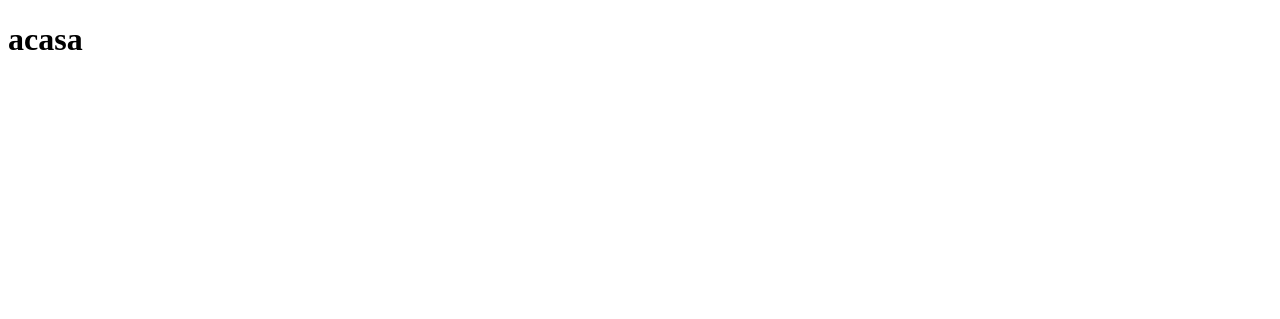
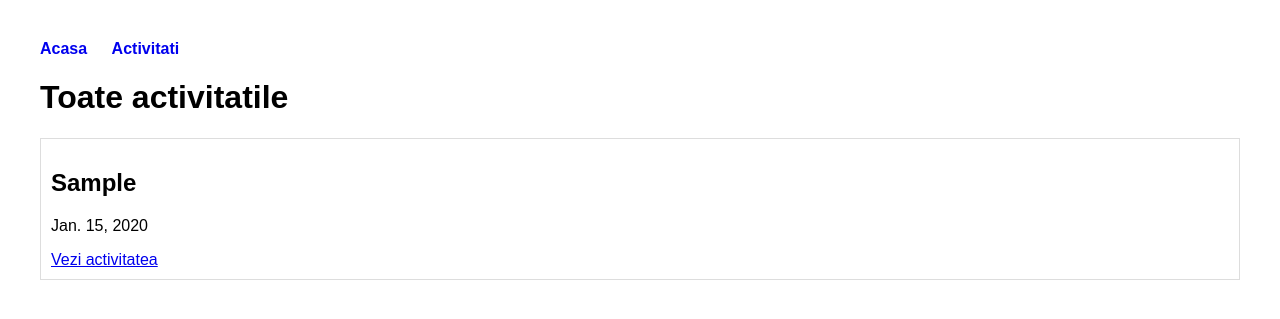
Before and after one commit to mara-1104/ATESTAT-INFORMATICA-2026, a Django app: page /activitati/ in a window 1280 px wide. Before the commit the part shown is almost empty. Shown: the top 319 px of the page. Run offline with Django 5.2, Linux system fonts and the light colour scheme; tables that the repository leaves empty hold one stand-in row (values such as "Sample post").

Commit message:
base html

```diff
--- a/ACTIVITATI_EXTRASCOLARE/ACTIVITATI_EXTRASCOLARE/urls.py
+++ b/ACTIVITATI_EXTRASCOLARE/ACTIVITATI_EXTRASCOLARE/urls.py
@@ -19,6 +19,5 @@ from django.urls import path, include
 
 urlpatterns = [
     path('admin/', admin.site.urls),
-	path('activitati/', include('activitati.urls')),
-	path('utilizatori/', include('utilizatori.urls')),
+	path('', include('activitati.urls')),
 ]
--- a/ACTIVITATI_EXTRASCOLARE/activitati/templates/acasa.html
+++ b/ACTIVITATI_EXTRASCOLARE/activitati/templates/acasa.html
@@ -1,11 +1,17 @@
-<!DOCTYPE html>
-<html lang="en">
-<head>
-    <meta charset="UTF-8">
-    <meta name="viewport" content="width=device-width, initial-scale=1.0">
-    <title>acasa</title>
-</head>
-<body>
-    <h1>acasa</h1>
-</body>
-</html>
+{% extends "base.html" %}
+
+{% block content %}
+
+<h1>Activitati scolare</h1>
+
+<h2>Ultimele activitati</h2>
+
+{% for a in activitati %}
+<div>
+<h3>{{a.titlu}}</h3>
+<p>{{a.data}}</p>
+<a href="/activitati/{{a.id}}">Detalii</a>
+</div>
+{% endfor %}
+
+{% endblock %}
--- a/ACTIVITATI_EXTRASCOLARE/activitati/templates/activitati.html
+++ b/ACTIVITATI_EXTRASCOLARE/activitati/templates/activitati.html
@@ -1,11 +1,15 @@
-<!DOCTYPE html>
-<html lang="en">
-<head>
-    <meta charset="UTF-8">
-    <meta name="viewport" content="width=device-width, initial-scale=1.0">
-    <title>activitati</title>
-</head>
-<body>
-    <h1>activitati</h1>
-</body>
-</html>
+{% extends "base.html" %}
+
+{% block content %}
+
+<h1>Toate activitatile</h1>
+
+{% for a in activitati %}
+<div>
+<h2>{{a.titlu}}</h2>
+<p>{{a.data}}</p>
+<a href="/activitati/{{a.id}}">Vezi activitatea</a>
+</div>
+{% endfor %}
+
+{% endblock %}
--- /dev/null
+++ b/ACTIVITATI_EXTRASCOLARE/activitati/templates/base.html
@@ -0,0 +1,19 @@
+<!DOCTYPE html>
+<html>
+<head>
+<title>Activitati scolare</title>
+<link rel="stylesheet" href="/static/style.css">
+</head>
+
+<body>
+
+<nav>
+<a href="/">Acasa</a>
+<a href="/activitati/">Activitati</a>
+</nav>
+
+{% block content %}
+{% endblock %}
+
+</body>
+</html>
--- a/ACTIVITATI_EXTRASCOLARE/activitati/urls.py
+++ b/ACTIVITATI_EXTRASCOLARE/activitati/urls.py
@@ -4,7 +4,7 @@ from .views import lista_activitati_view
 from .views import acasa_view
 
 urlpatterns = [
-    path('', acasa_view, name="home"),
+    path('', acasa_view, name="acasa"),
     path('activitati/', lista_activitati_view, name="activitati"),
     path('activitati/<int:id>/', activitate_detalii_view, name="detail"),
 ]
--- /dev/null
+++ b/ACTIVITATI_EXTRASCOLARE/static/style.css
@@ -0,0 +1,16 @@
+body{
+font-family: Arial;
+margin:40px;
+}
+
+nav a{
+margin-right:20px;
+text-decoration:none;
+font-weight:bold;
+}
+
+div{
+margin-bottom:20px;
+padding:10px;
+border:1px solid #ddd;
+}
```
Also changed, not shown: ACTIVITATI_EXTRASCOLARE/activitati/templates/activitate_detalii.html (+15 -11 lines).
